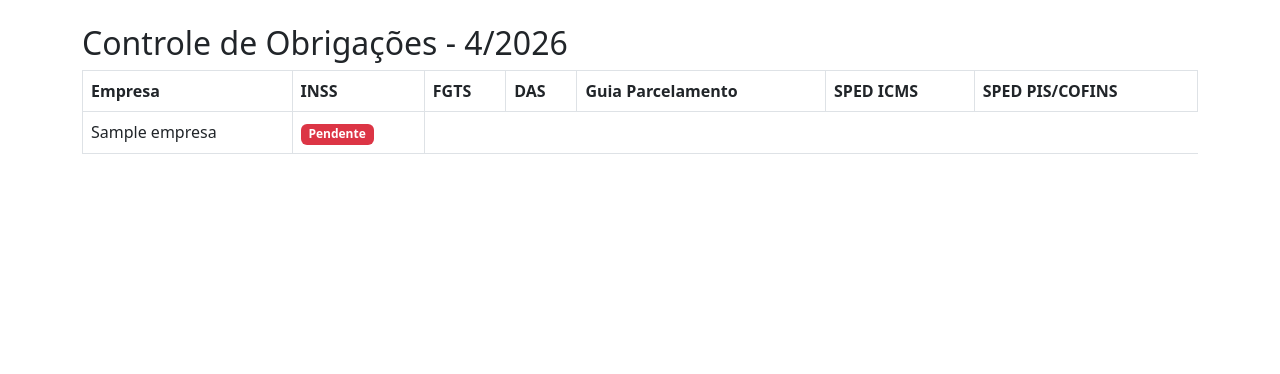
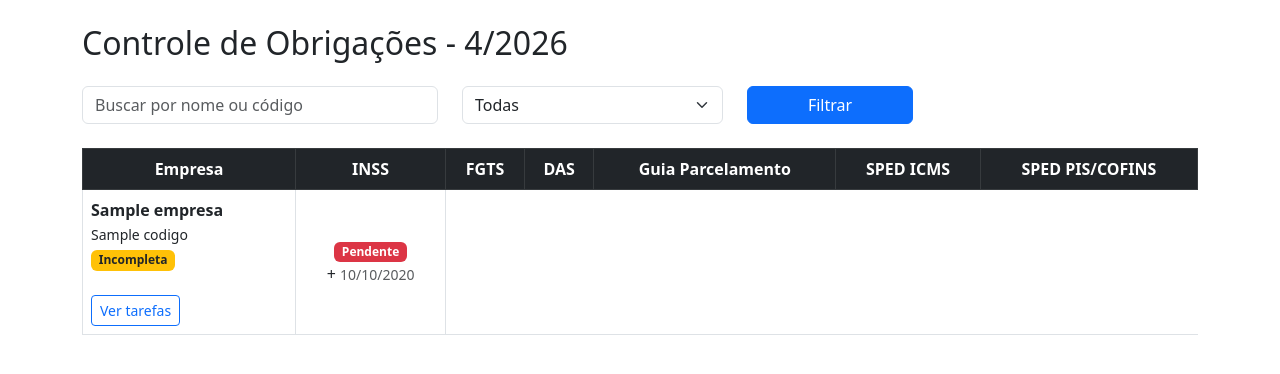
Before and after one commit to CaioSix/ProjetoIntegradorI, a Django app: template core/templates/core/dashboard.html in a window 1280 px wide. Shown: the top 374 px of the page. Run offline with Django 5.2, Linux system fonts and the light colour scheme; data comes from the database, SQL or seed files in the repository; the template is opened without the code that fills it: values that come from a table or form of the project are taken from there, most other values are stand-ins (such as "Sample title", 1, 10 or a date in 2020).

Commit message:
Atualizacao do dashboard com filtros, status, prazos e navegacao para tarefas

```diff
--- a/core/templates/core/dashboard.html
+++ b/core/templates/core/dashboard.html
@@ -1,16 +1,47 @@
 <!DOCTYPE html>
 <html>
 <head>
+    <meta charset="UTF-8">
     <title>Dashboard</title>
     <link href="https://cdn.jsdelivr.net/npm/bootstrap@5.3.0/dist/css/bootstrap.min.css" rel="stylesheet">
 </head>
 <body>
 
 <div class="container mt-4">
-    <h2>Controle de Obrigações - {{ competencia }}</h2>
+    <h2 class="mb-4">Controle de Obrigações - {{ competencia }}</h2>
 
-    <table class="table table-bordered">
-        <thead>
+    <form method="get" class="mb-4">
+        <div class="row">
+
+            <div class="col-md-4">
+                <input type="text" name="busca" class="form-control"
+                       placeholder="Buscar por nome ou código"
+                       value="{{ request.GET.busca }}">
+            </div>
+
+            <div class="col-md-3">
+                <select name="status" class="form-select">
+                    <option value="">Todas</option>
+                    <option value="completa" {% if request.GET.status == 'completa' %}selected{% endif %}>
+                        Completas
+                    </option>
+                    <option value="incompleta" {% if request.GET.status == 'incompleta' %}selected{% endif %}>
+                        Incompletas
+                    </option>
+                </select>
+            </div>
+
+            <div class="col-md-2">
+                <button type="submit" class="btn btn-primary w-100">
+                    Filtrar
+                </button>
+            </div>
+
+        </div>
+    </form>
+
+    <table class="table table-bordered table-hover text-center align-middle">
+        <thead class="table-dark">
             <tr>
                 <th>Empresa</th>
                 {% for obrigacao in obrigacoes %}
@@ -22,25 +53,65 @@
         <tbody>
             {% for linha in tabela %}
                 <tr>
-                    <td>{{ linha.empresa.nome }}</td>
+                    <td class="text-start">
+
+                        <strong>{{ linha.empresa.nome }}</strong><br>
+                        <small>{{ linha.empresa.codigo }}</small><br>
+
+                        {% if linha.completa %}
+                            <span class="badge bg-success">Completa</span>
+                        {% else %}
+                            <span class="badge bg-warning text-dark">Incompleta</span>
+                        {% endif %}
+
+                        <br><br>
+
+                        <a href="{% url 'tarefas' linha.empresa.id %}"
+                           class="btn btn-sm btn-outline-primary">
+                            Ver tarefas
+                        </a>
+
+                    </td>
 
                     {% for tarefa in linha.tarefas %}
                         <td>
+
                             {% if tarefa %}
+
                                 {% if tarefa.status == 'OK' %}
                                     <span class="badge bg-success">OK</span>
                                 {% else %}
                                     <span class="badge bg-danger">Pendente</span>
                                 {% endif %}
+
+                                <br>
++
+                                {% if tarefa.prazo %}
+                                    <small class="text-muted">
+                                        {{ tarefa.prazo|date:"d/m/Y" }}
+                                    </small>
+                                {% else %}
+                                    <small class="text-muted">Sem prazo</small>
+                                {% endif %}
+
                             {% else %}
                                 -
                             {% endif %}
+
                         </td>
                     {% endfor %}
+
+                </tr>
+            {% empty %}
+                <tr>
+                    <td colspan="100%">Nenhuma empresa encontrada</td>
                 </tr>
             {% endfor %}
+
         </tbody>
+
     </table>
+
 </div>
 
 </body>
```
Also changed, not shown: core/views.py (+16 -1 lines).
